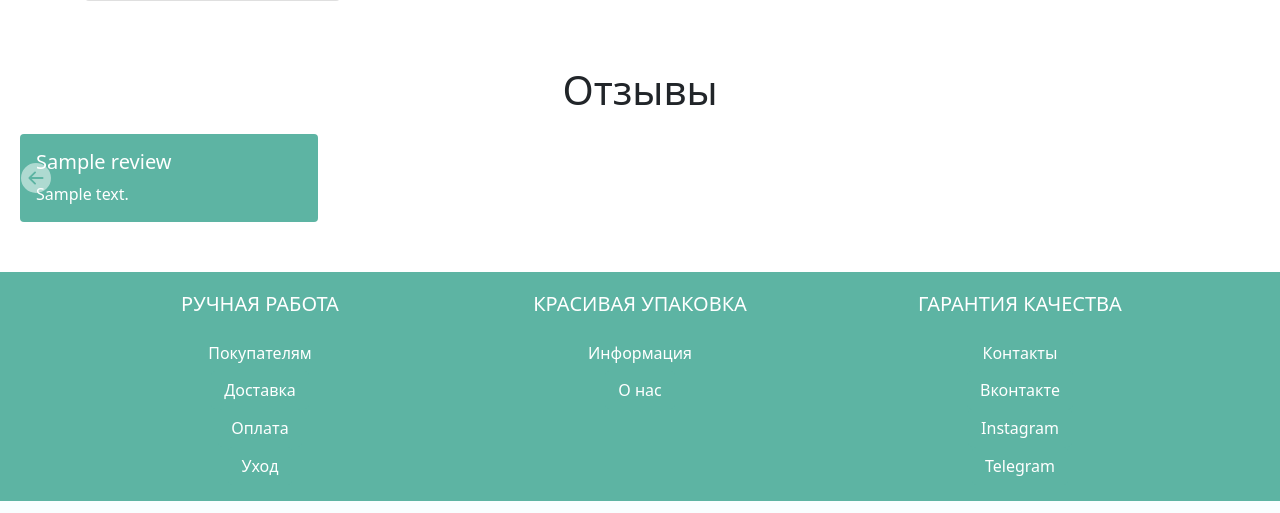
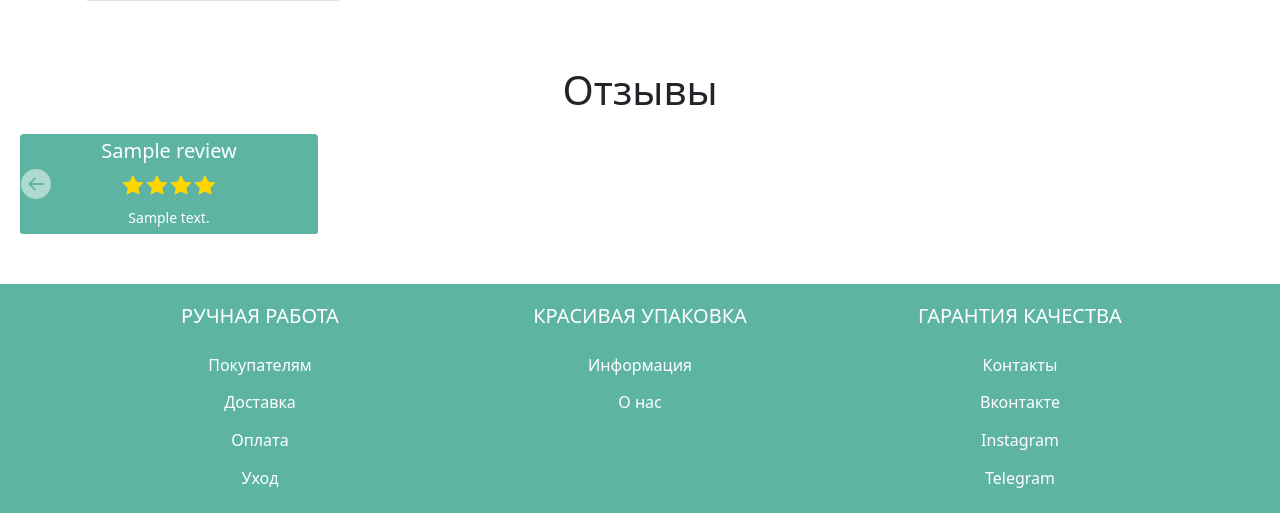
Before and after one commit to Daniil-Solo/Jewelry-Shop-on-Django, a Django app: page /home/ in a window 1280 px wide. Shown: the part 831-1344 px from the top of the page. Run offline with Django 4.2, Linux system fonts and the light colour scheme; tables that the repository leaves empty hold one stand-in row (values such as "Sample post"); grey boxes marked "Sample" are stand-in pictures.

Commit message:
add stars for review

```diff
--- a/jewshop/core/static/core/css/styles.css
+++ b/jewshop/core/static/core/css/styles.css
@@ -104,6 +104,13 @@ section#reviews{
     margin: 0 0.5em;
     border: none;
 }
+#reviews .card-footer{
+    border-top: 0px;
+    padding: 5px;
+}
+#reviews .card-body{
+    padding: 5px;
+}
 #reviews .carousel-control-prev,
 #reviews .carousel-control-next {
     width: 6vh;
--- a/jewshop/core/templates/core/home.html
+++ b/jewshop/core/templates/core/home.html
@@ -29,14 +29,53 @@
     <div class="container-fluid">
         <h6 class="text-center display-6">Отзывы</h6>
         <div id="carouselExampleControls" class="carousel" data-bs-ride="carousel">
-            <div class="carousel-inner">
+            <div class="carousel-inner card-item">
                 {% for review in reviews %}
                 <div class="carousel-item">
-                    <div class="card pretty-green">
-                        <div class="card-body">
+                    <div class="card pretty-green h-100">
+                        <div class="card-body text-center">
                             <h5 class="card-title">{{review.title}}</h5>
+                            {% if review.stars >= 1 %}
+                            <span class="star">
+                                <svg width="20" height="20" fill="gold" class="bi bi-star-fill" viewBox="0 0 16 16">
+                                    <path d="M3.612 15.443c-.386.198-.824-.149-.746-.592l.83-4.73L.173 6.765c-.329-.314-.158-.888.283-.95l4.898-.696L7.538.792c.197-.39.73-.39.927 0l2.184 4.327 4.898.696c.441.062.612.636.282.95l-3.522 3.356.83 4.73c.078.443-.36.79-.746.592L8 13.187l-4.389 2.256z"/>
+                                </svg>
+                            </span>
+                            {% endif %}
+                            {% if review.stars >= 2 %}
+                            <span class="star">
+                                <svg width="20" height="20" fill="gold" class="bi bi-star-fill" viewBox="0 0 16 16">
+                                    <path d="M3.612 15.443c-.386.198-.824-.149-.746-.592l.83-4.73L.173 6.765c-.329-.314-.158-.888.283-.95l4.898-.696L7.538.792c.197-.39.73-.39.927 0l2.184 4.327 4.898.696c.441.062.612.636.282.95l-3.522 3.356.83 4.73c.078.443-.36.79-.746.592L8 13.187l-4.389 2.256z"/>
+                                </svg>
+                            </span>
+                            {% endif %}
+                            {% if review.stars >= 3 %}
+                            <span class="star">
+                                <svg width="20" height="20" fill="gold" class="bi bi-star-fill" viewBox="0 0 16 16">
+                                    <path d="M3.612 15.443c-.386.198-.824-.149-.746-.592l.83-4.73L.173 6.765c-.329-.314-.158-.888.283-.95l4.898-.696L7.538.792c.197-.39.73-.39.927 0l2.184 4.327 4.898.696c.441.062.612.636.282.95l-3.522 3.356.83 4.73c.078.443-.36.79-.746.592L8 13.187l-4.389 2.256z"/>
+                                </svg>
+                            </span>
+                            {% endif %}
+                            {% if review.stars >= 4 %}
+                            <span class="star">
+                                <svg width="20" height="20" fill="gold" class="bi bi-star-fill" viewBox="0 0 16 16">
+                                    <path d="M3.612 15.443c-.386.198-.824-.149-.746-.592l.83-4.73L.173 6.765c-.329-.314-.158-.888.283-.95l4.898-.696L7.538.792c.197-.39.73-.39.927 0l2.184 4.327 4.898.696c.441.062.612.636.282.95l-3.522 3.356.83 4.73c.078.443-.36.79-.746.592L8 13.187l-4.389 2.256z"/>
+                                </svg>
+                            </span>
+                            {% endif %}
+                            {% if review.stars == 5 %}
+                            <span class="star">
+                                <svg width="20" height="20" fill="gold" class="bi bi-star-fill" viewBox="0 0 16 16">
+                                    <path d="M3.612 15.443c-.386.198-.824-.149-.746-.592l.83-4.73L.173 6.765c-.329-.314-.158-.888.283-.95l4.898-.696L7.538.792c.197-.39.73-.39.927 0l2.184 4.327 4.898.696c.441.062.612.636.282.95l-3.522 3.356.83 4.73c.078.443-.36.79-.746.592L8 13.187l-4.389 2.256z"/>
+                                </svg>
+                            </span>
+                            {% endif %}
+                        </div>
+                        <div class="card-footer pretty-green text-center">
                             <p class="card-text">
-                                {{review.text}}
+                                <small>
+                                    {{review.text}}
+                                </small>
                             </p>
                         </div>
                     </div>
```
